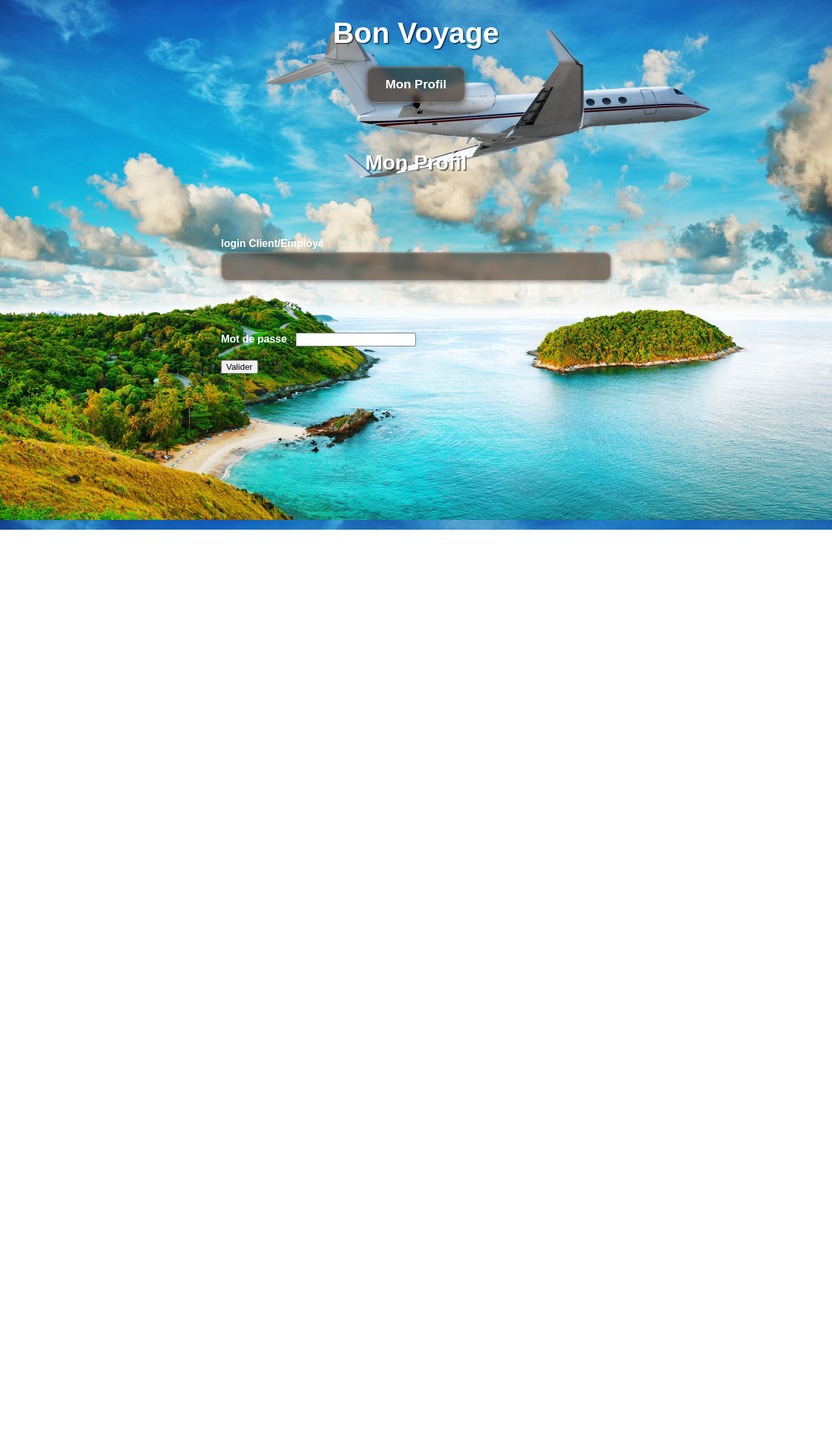
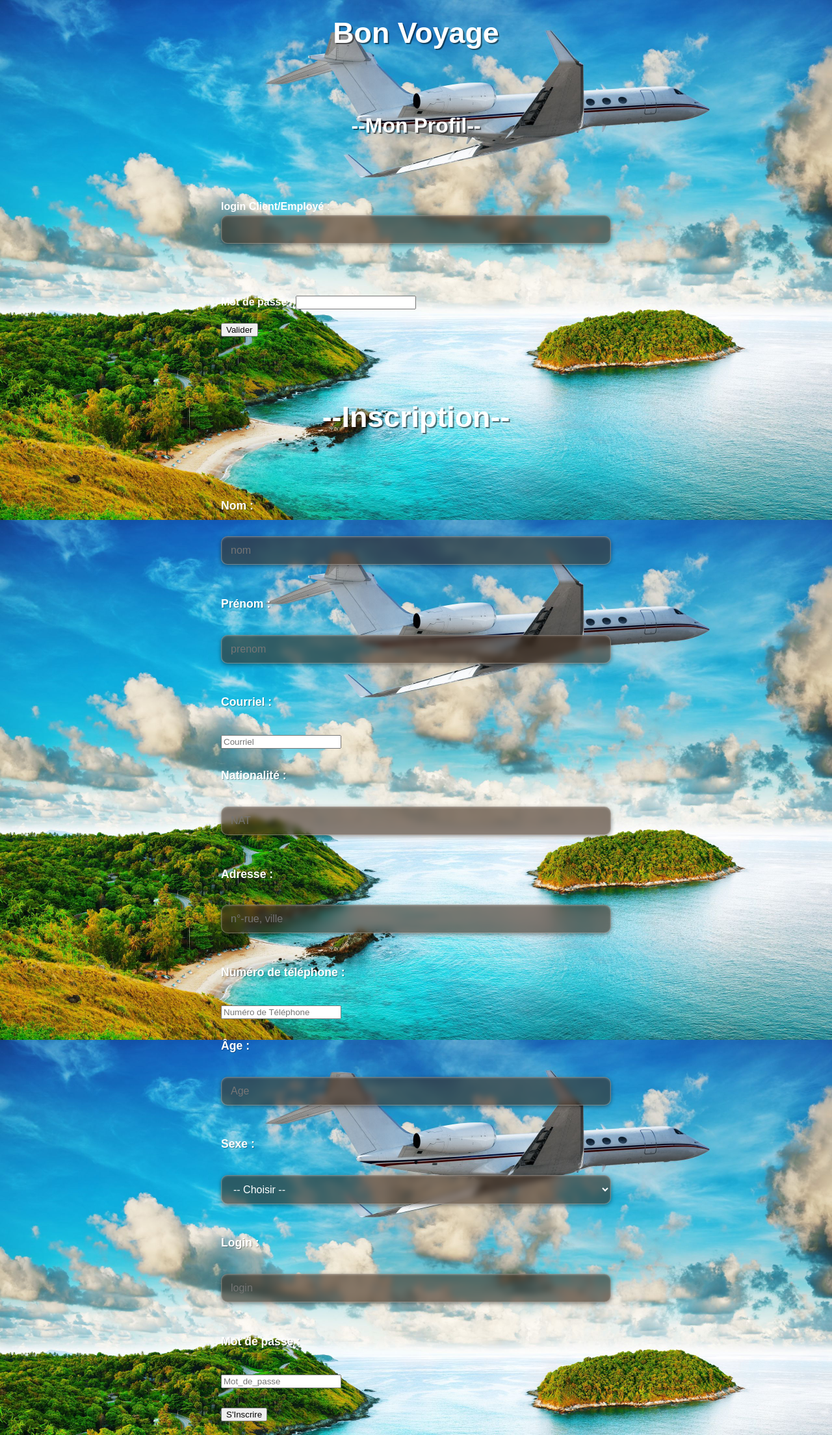
Before and after one commit to Pomme2T3rr3/Projet-BDD-Voyage, a Flask app: page /connexion in a window 1280 px wide. Shown: the whole page at 65% size. Before the commit the page ends 815 px from the top, so only its background shows below. Run offline with Flask 3, Linux system fonts and the light colour scheme.

Commit message:
Ajout fct : inscription, deconnexion(à tester) + modif : templates(Mon_compte et connexion_profil), compte_client

```diff
--- a/main.py
+++ b/main.py
@@ -26,6 +26,15 @@ def accueil():
 @app.route("/connexion")
 def connexion():
     return render_template("connexion_profil.html")
+
+# Vraiment pas sur que ça marche
+@app.route("/deconnexion")
+def deconnexion():
+    if "emp" in session:
+        session.pop("emp", None)
+        return redirect(url_for("accueil"))
+    session.pop("client", None)
+    return redirect(url_for("accueil"))
 
 
 # Verifie le login et le mot de passe
@@ -80,6 +89,39 @@ def verification():
     conn.close()
 
     return render_template("connexion_profil.html")
+
+# Effectue l'inscription du client
+@app.route("/inscription", methods=["GET", "POST"])
+def inscription():
+    if request.method == "POST":
+        # récupération des données du formulaire
+        nom = request.form.get("nom")
+        prenom = request.form.get("prenom")
+        courriel = request.form.get("courriel")
+        nat = request.form.get("nationalite")
+        adr = request.form.get("adresse")
+        numtel = request.form.get("telephone")
+        age = request.form.get("age")
+        sexe = request.form.get("sexe")
+        login = request.form.get("login")
+        mdp = request.form.get("mdp")
+
+        # validation minimale
+        if not nom or not prenom or not courriel or not nat or not adr or not numtel or not age or not sexe or not login or not mdp :
+            return "Champs manquants" , 404
+
+        # insertion en base
+        cur = conn.cursor()
+        cur.execute("""
+            INSERT INTO client (nom, prenom, courriel, nat, adr, numtel, age, sexe, Clogin, Cmdp)
+            VALUES (%s, %s, %s, %s, %s, %s, %s, %s, %s,%s)
+        """, (nom, prenom, courriel, nat, adr, numtel, age, sexe, login, mdp))
+        conn.commit()
+
+        return redirect(url_for("connexion"))
+
+    # GET → affichage du formulaire
+    return "RTFM brotha !!!" , 404
 
 
 # Affiche les détails et les étapes du voyage Pas fini et CKC
@@ -237,20 +279,27 @@ def compte_client():
     if request.method == "POST":
         nom = request.form.get("nom")
         prenom = request.form.get("prenom")
-        email = request.form.get("courriel")
+        courriel = request.form.get("courriel")
+        nat = request.form.get("nationalite")
+        adr = request.form.get("adresse")
+        numtel = request.form.get("telephone")
+        age = request.form.get("age")
+        sexe = request.form.get("sexe")
+        login = request.form.get("login")
+        mdp = request.form.get("mdp")
 
         cur.execute(
             """
             UPDATE client
-            SET nom = %s, prenom = %s, courriel = %s
+            SET nom = %s, prenom = %s, courriel = %s, nat = %s, adr = %s, numtel = %s, age = %s, sexe = %s, Clogin = %s, Cmdp = %s
             WHERE idCli = %s
             """,
-            (nom, prenom, email, idCli),
+            (nom, prenom, courriel, nat, adr, numtel, age, sexe, login, mdp, session["client"][0]),
         )
         conn.commit()
 
     # Infos client
-    cur.execute("SELECT nom, prenom, courriel FROM client WHERE idCli = %s", (idCli,))
+    cur.execute("SELECT nom, prenom, courriel, nat, adr, numtel, age, sexe, Clogin, Cmdp FROM client WHERE idCli = %s", (idCli,))
     client = cur.fetchone()
 
     # Réservations
@@ -306,6 +355,9 @@ def offres_client():
 
 #####################   Fin : Fonctions pour Espace Client   ########################################
 #####################################################################################################
+
+####################################################################################################
+#####################   Fonctions pour Espace Pro   #############################################
 
 
 # Fait à l'arrache mais fonctionnel
@@ -398,6 +450,8 @@ def ajouter_voyage():
 
     return render_template("ajout_edit_voyage.html", action="Ajouter")
 
+#####################   Fin : Fonctions pour Espace Pro   ########################################
+#####################################################################################################
 
 if __name__ == "__main__":
     app.run(debug=True)
--- a/templates/connexion_profil.html
+++ b/templates/connexion_profil.html
@@ -11,13 +11,10 @@
     </head>
     <header>
         <h1>Bon Voyage</h1>
-        <nav class="menu-list">
-            <a href="/connexion" class="menu-item">Mon Profil</a></li>
-        </nav>
     </header>
     <body>
         <br><br>
-        <h2> Mon Profil</h2>
+        <h2>--Mon Profil--</h2>
         <br><br>
 
         <form method="post" action="verification">
@@ -31,7 +28,47 @@
             <input type=submit value="Valider">
         </form>
 
+        <br><br><h1>--Inscription--</h1><br><br>
 
+        <form method="post" action="inscription">
+            <label>Nom :</label><br>
+        <input type="text" name="nom" placeholder="nom" required><br><br>
+
+
+        <label>Prénom :</label><br>
+        <input type="text" name="prenom" placeholder="prenom" required><br><br>
+
+
+        <label>Courriel :</label><br>
+        <input type="courriel" name="courriel" placeholder="Courriel" required><br><br>
+
+        <label>Nationalité :</label><br>
+        <input type="text" name="nationalite" placeholder="NAT"><br><br>
+
+        <label>Adresse :</label><br>
+        <input type="text" name="adresse" placeholder="n°-rue, ville"><br><br>
+
+        <label>Numéro de téléphone :</label><br>
+        <input type="tel" name="telephone" placeholder="Numéro de Téléphone"><br><br>
+
+        <label>Âge :</label><br>
+        <input type="number" name="age" min="18" placeholder="Age"><br><br>
+
+        <label>Sexe :</label><br>
+        <select name="sexe">
+            <option value="">-- Choisir --</option>
+            <option value="H">Homme</option>
+            <option value="F">Femme</option>
+        </select><br><br>
+
+        <label>Login :</label><br>
+        <input type="text" name="login" placeholder="login"><br><br>
+
+        <label>Mot de passe :</label><br>
+        <input type="password" name="mdp" placeholder="Mot_de_passe"><br><br>
+
+        <input type="submit" value="S'Inscrire">
+        </form>
     </body>
 
 </html>
```
Also changed, not shown: templates/Mon_compte.html (+25 -1 lines). Lines whose indentation alone changed are shown as unchanged.
